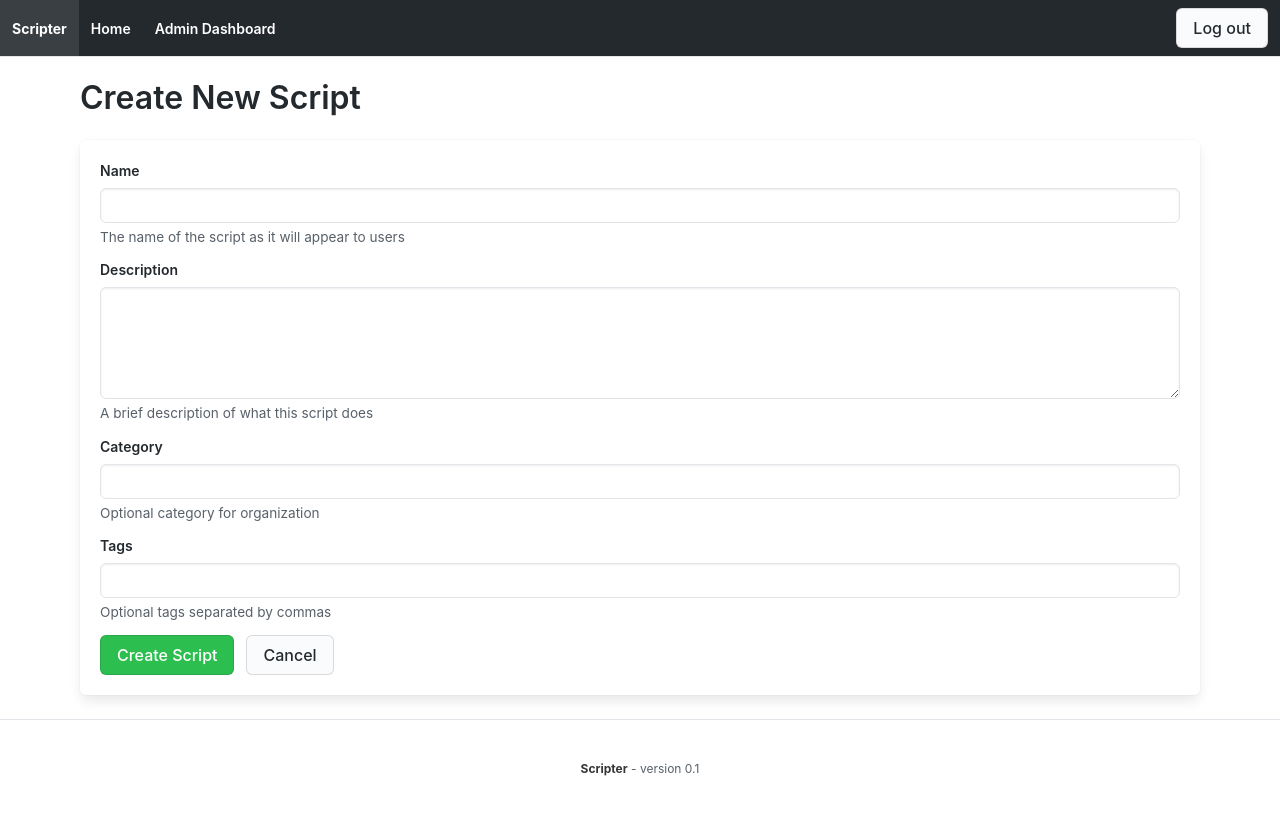
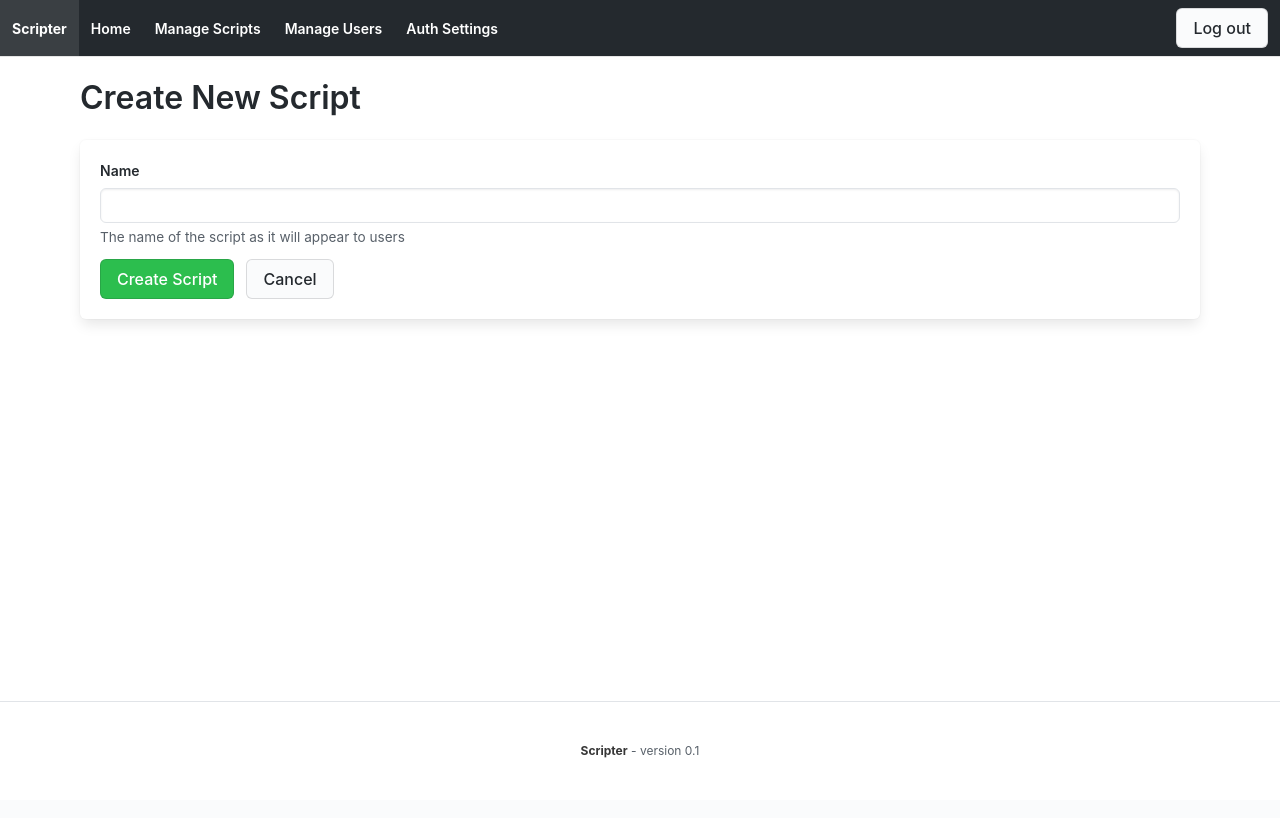
Before and after one commit to dasiimwe/scripter, a Flask app: page /admin/scripts/new in a window 1280 px wide. After the commit the page ends 758 px from the top, so only its background shows below. Run offline with Flask 3, Linux system fonts and the light colour scheme; a user stored in the database is signed in; some libraries are stand-ins or nearby versions.

Commit message:
Refactor admin functionality: remove dashboard, streamline script management, and update related templates

```diff
--- a/app.py
+++ b/app.py
@@ -61,9 +61,6 @@ class User(UserMixin, db.Model):
 class Script(db.Model):
     id = db.Column(db.Integer, primary_key=True)
     name = db.Column(db.String(100), nullable=False)
-    description = db.Column(db.Text)
-    category = db.Column(db.String(50))
-    tags = db.Column(db.String(200))
     created_at = db.Column(db.DateTime, default=datetime.utcnow)
     modified_at = db.Column(db.DateTime, default=datetime.utcnow, onupdate=datetime.utcnow)
     creator_id = db.Column(db.Integer, db.ForeignKey('user.id'))
@@ -192,14 +189,13 @@ def logout():
 # Admin routes
 @app.route('/admin')
 @login_required
-def admin_dashboard_main():
+def admin_main():
     if not current_user.is_admin:
         flash('Access denied: Admin privileges required')
         return redirect(url_for('index'))
 
-    scripts = Script.query.all()
-    submission_count = FormSubmission.query.count()
-    return render_template('admin/dashboard.html', scripts=scripts, submission_count=submission_count)
+    # Redirect to manage scripts page
+    return redirect(url_for('admin_scripts'))
 
 @app.route('/admin/scripts/new', methods=['GET', 'POST'])
 @login_required
@@ -210,15 +206,9 @@ def create_script():
 
     if request.method == 'POST':
         name = request.form.get('name')
-        description = request.form.get('description')
-        category = request.form.get('category')
-        tags = request.form.get('tags')
 
         script = Script(
             name=name,
-            description=description,
-            category=category,
-            tags=tags,
             creator_id=current_user.id
         )
 
@@ -251,14 +241,11 @@ def edit_script(script_id):
 
     if request.method == 'POST':
         script.name = request.form.get('name')
-        script.description = request.form.get('description')
-        script.category = request.form.get('category')
-        script.tags = request.form.get('tags')
         script.status = request.form.get('status')
 
         db.session.commit()
         flash(f'Script "{script.name}" updated successfully')
-        return redirect(url_for('admin_dashboard'))
+        return redirect(url_for('admin_scripts'))
 
     return render_template('admin/edit_script.html', script=script)
 
@@ -1106,30 +1093,6 @@ def test_tacacs():
     except Exception as e:
         return jsonify({'success': False, 'message': str(e)})
 
-@app.route('/admin/dashboard')
-@login_required
-def admin_dashboard():
-    if not current_user.is_admin:
-        flash('You do not have permission to access this page.')
-        return redirect(url_for('index'))
-
-    # Add user stats to the dashboard
-    user_count = User.query.count()
-    active_users = User.query.filter_by(is_active=True).count()
-    admin_users = User.query.filter_by(is_admin=True).count()
-    tacacs_users = User.query.filter_by(auth_type='tacacs').count()
-
-    # Get existing stats
-    script_count = Script.query.count()
-    submission_count = FormSubmission.query.count()
-
-    return render_template('admin/dashboard.html',
-                          script_count=script_count,
-                          submission_count=submission_count,
-                          user_count=user_count,
-                          active_users=active_users,
-                          admin_users=admin_users,
-                          tacacs_users=tacacs_users)
 
 # Add these forms
 class LoginForm(FlaskForm):
--- a/templates/admin/create_script.html
+++ b/templates/admin/create_script.html
@@ -15,36 +15,12 @@
             <p class="help">The name of the script as it will appear to users</p>
         </div>
 
-        <div class="field">
-            <label class="label">Description</label>
-            <div class="control">
-                <textarea class="textarea" name="description"></textarea>
-            </div>
-            <p class="help">A brief description of what this script does</p>
-        </div>
-
-        <div class="field">
-            <label class="label">Category</label>
-            <div class="control">
-                <input class="input" type="text" name="category">
-            </div>
-            <p class="help">Optional category for organization</p>
-        </div>
-
-        <div class="field">
-            <label class="label">Tags</label>
-            <div class="control">
-                <input class="input" type="text" name="tags">
-            </div>
-            <p class="help">Optional tags separated by commas</p>
-        </div>
-
         <div class="field is-grouped">
             <div class="control">
                 <button type="submit" class="button is-primary">Create Script</button>
             </div>
             <div class="control">
-                <a href="{{ url_for('admin_dashboard') }}" class="button is-light">Cancel</a>
+                <a href="{{ url_for('admin_scripts') }}" class="button is-light">Cancel</a>
             </div>
         </div>
     </form>
--- a/templates/admin/nav.html
+++ b/templates/admin/nav.html
@@ -1,11 +1,5 @@
 <div class="tabs">
     <ul>
-        <li class="{{ 'is-active' if active_tab == 'dashboard' else '' }}">
-            <a href="{{ url_for('admin_dashboard') }}">
-                <span class="icon is-small"><i class="fas fa-tachometer-alt"></i></span>
-                <span>Dashboard</span>
-            </a>
-        </li>
         <li class="{{ 'is-active' if active_tab == 'scripts' else '' }}">
             <a href="{{ url_for('admin_scripts') }}">
                 <span class="icon is-small"><i class="fas fa-file-code"></i></span>
--- a/templates/base.html
+++ b/templates/base.html
@@ -33,8 +33,14 @@
                 </a>
 
                 {% if current_user.is_authenticated and current_user.is_admin %}
-                <a class="navbar-item" href="{{ url_for('admin_dashboard') }}">
-                    Admin Dashboard
+                <a class="navbar-item" href="{{ url_for('admin_scripts') }}">
+                    Manage Scripts
+                </a>
+                <a class="navbar-item" href="{{ url_for('admin_users') }}">
+                    Manage Users
+                </a>
+                <a class="navbar-item" href="{{ url_for('auth_config') }}">
+                    Auth Settings
                 </a>
                 {% endif %}
             </div>
--- a/templates/script_form.html
+++ b/templates/script_form.html
@@ -214,9 +214,6 @@
 <div class="container page-container">
     <div class="mb-4">
         <h1 class="title">{{ script.name }}{% if is_preview %} <span class="tag is-info">Preview</span>{% endif %}</h1>
-        {% if script.description %}
-        <p class="subtitle">{{ script.description }}</p>
-        {% endif %}
     </div>
 
     {% if is_preview %}
```
Also changed, not shown: templates/admin/dashboard.html (deleted, +0 -104 lines), templates/admin/edit_script.html (+1 -22 lines), templates/admin/manage_scripts.html (+0 -22 lines), templates/index.html (+0 -35 lines).
